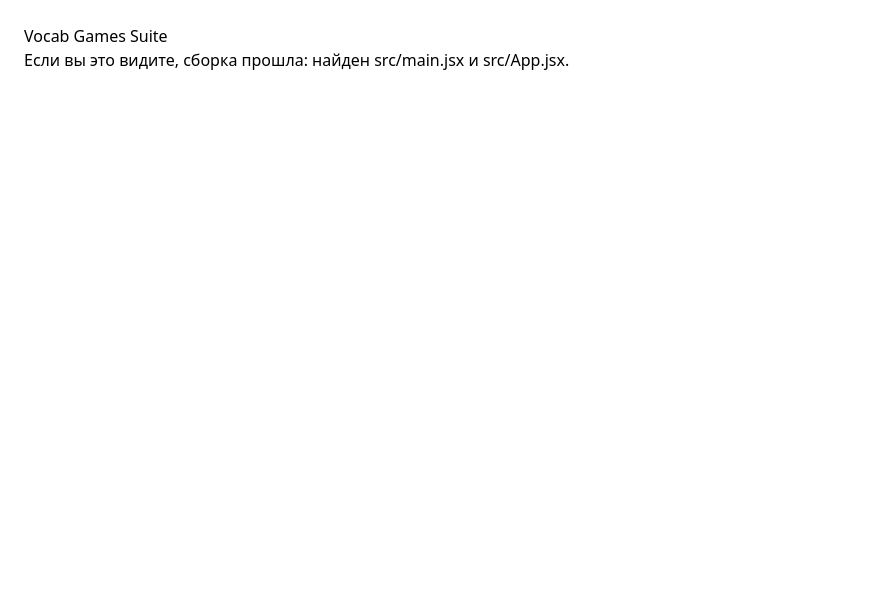
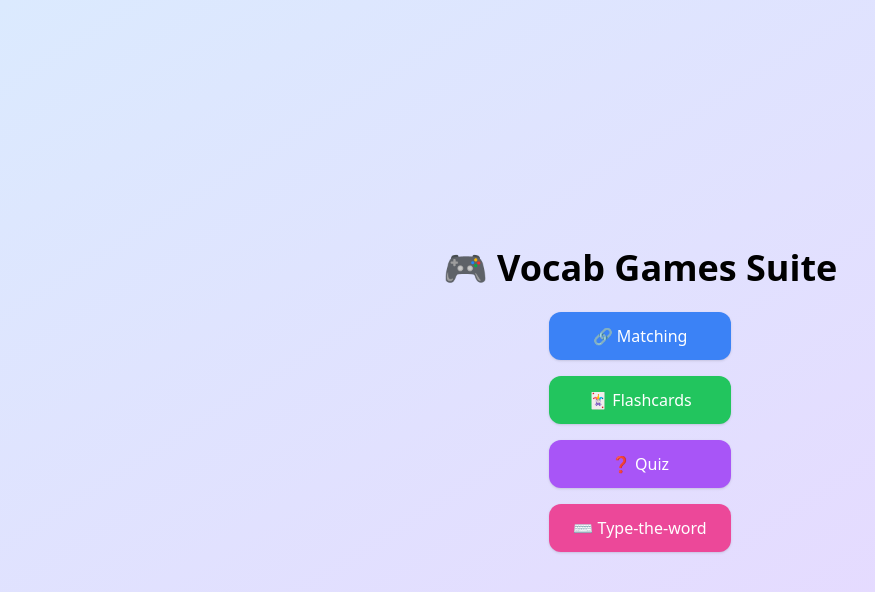
Before and after one commit to baykovaju29-bit/games, a React (Vite) app: page / in a window 1280 px wide. Shown: the top 592 px of the page, without its empty margins (0-875 px from the left). Built offline with nearby package versions, Linux system fonts and the light colour scheme.

Commit message:
Update App.jsx

```diff
--- a/src/App.jsx
+++ b/src/App.jsx
@@ -1,9 +1,60 @@
-import React from "react";
+import React, { useState } from "react";
+import MatchingGame from "./games/MatchingGame.jsx";
+import FlashcardsGame from "./games/FlashcardsGame.jsx";
+import QuizGame from "./games/QuizGame.jsx";
+import TypeWordGame from "./games/TypeWordGame.jsx";
+
 export default function App() {
+  const [game, setGame] = useState(null);
+
   return (
-    <div style={{padding:24,fontFamily:"system-ui,sans-serif"}}>
-      <h1>Vocab Games Suite</h1>
-      <p>Если вы это видите, сборка прошла: найден src/main.jsx и src/App.jsx.</p>
+    <div className="min-h-screen flex flex-col items-center justify-center bg-gradient-to-br from-blue-100 to-purple-200 p-6 font-sans">
+      <h1 className="text-4xl font-bold mb-6">🎮 Vocab Games Suite</h1>
+
+      {!game && (
+        <div className="grid gap-4">
+          <button
+            className="px-6 py-3 bg-blue-500 text-white rounded-xl shadow hover:bg-blue-600"
+            onClick={() => setGame("matching")}
+          >
+            🔗 Matching
+          </button>
+          <button
+            className="px-6 py-3 bg-green-500 text-white rounded-xl shadow hover:bg-green-600"
+            onClick={() => setGame("flashcards")}
+          >
+            🃏 Flashcards
+          </button>
+          <button
+            className="px-6 py-3 bg-purple-500 text-white rounded-xl shadow hover:bg-purple-600"
+            onClick={() => setGame("quiz")}
+          >
+            ❓ Quiz
+          </button>
+          <button
+            className="px-6 py-3 bg-pink-500 text-white rounded-xl shadow hover:bg-pink-600"
+            onClick={() => setGame("type")}
+          >
+            ⌨️ Type-the-word
+          </button>
+        </div>
+      )}
+
+      {game && (
+        <div className="w-full max-w-2xl">
+          <button
+            className="mb-4 px-4 py-2 bg-gray-300 rounded hover:bg-gray-400"
+            onClick={() => setGame(null)}
+          >
+            ⬅ Back to Menu
+          </button>
+
+          {game === "matching" && <MatchingGame />}
+          {game === "flashcards" && <FlashcardsGame />}
+          {game === "quiz" && <QuizGame />}
+          {game === "type" && <TypeWordGame />}
+        </div>
+      )}
     </div>
   );
 }
```
